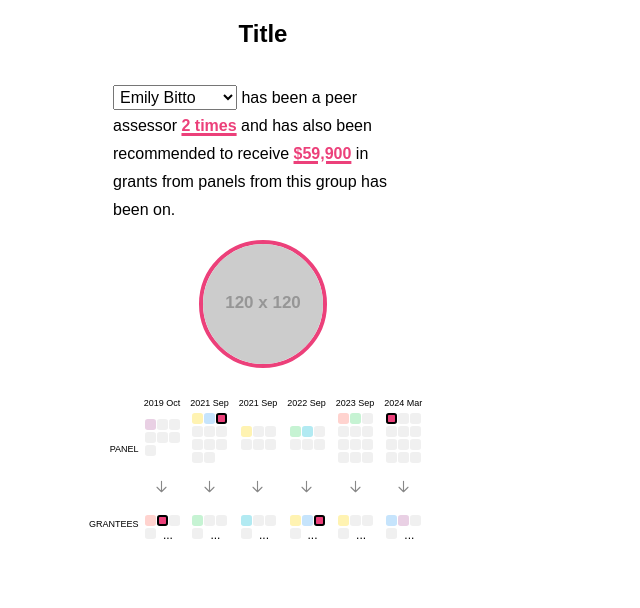
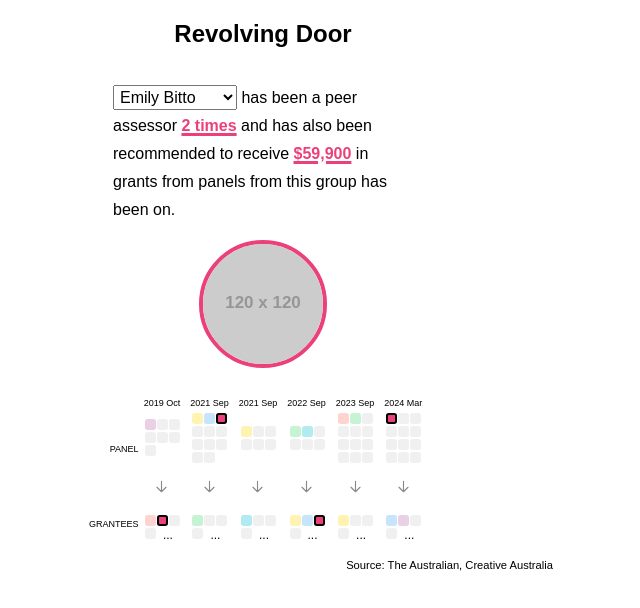
Before and after one commit to arkho-boop/250712_CaViz, a plain HTML site: page index.html in a window 1280 px wide. Shown: the whole page, without its empty margins (37-677 px from the left). Drawn offline with Linux system fonts and the light colour scheme; placeholder pictures from the web are drawn by us.

Commit message:
Update index.html

```diff
--- a/index.html
+++ b/index.html
@@ -126,7 +126,7 @@
 <body style="width: 100%; max-width: 600px; min-width: 300px;padding:0px;margin: 0px; border: 0px;">
     <div id="top-wrapper" style="float:left; width:100%; padding:0px;margin: 0px; border: 0px;">
         <div id="top-contents" style="margin:auto; display:flex; flex-direction:column; align-items:center;">
-            <h2>Title</h2>
+            <h2>Revolving Door</h2>
             <p style="width:300px; line-height: 1.75;">
                 <select id="personDropdown" style="margin: 0px; padding: 2px;">
                   <option value="ELOISEGRILLS">Eloise Grills</option>
@@ -190,6 +190,11 @@
                     <div class="waffle-grid" data-count="4"></div>
                 </div>
             </div>
+        <div style="align-items: right;justify-content: flex-end;float: right;font-size: 0.7em; font-weight: 300; border: 0px; padding: 0px; margin: 0px; width: 100%;">
+          <p style="border: 0px; padding: 0px; margin: 0px; margin-right: 10px; text-align: right;">
+            Source: The Australian, Creative Australia
+          </p>
+        </div>
         </div>
     </div>
 
```
